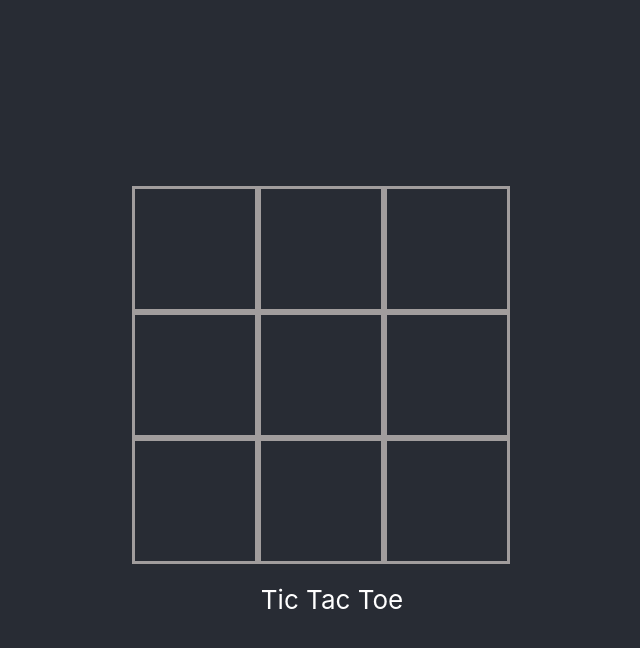
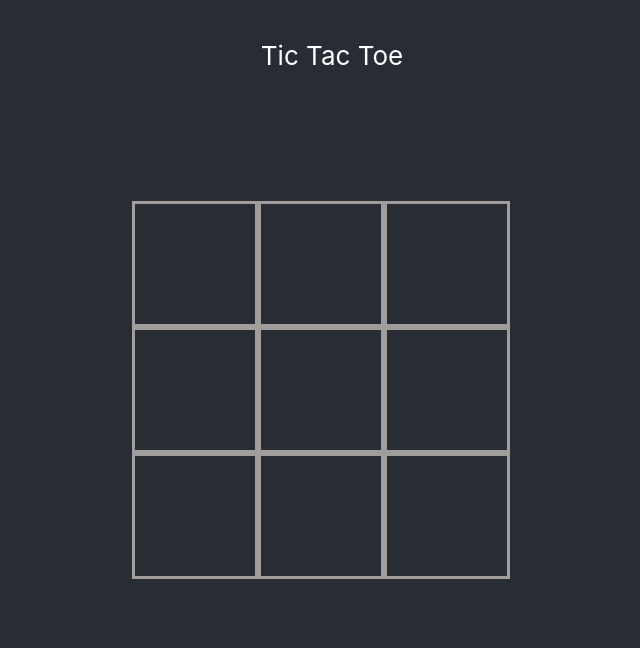
Before and after one commit to NeilRiver/Tic-Tac-Toe, a React (Create React App) app: page / in a window 1280 px wide. Shown: the top 648 px of the page, without its empty margins (308-948 px from the left). Built offline with nearby package versions, Linux system fonts and the light colour scheme.

Commit message:
small changes in styles

```diff
--- a/src/App.js
+++ b/src/App.js
@@ -40,14 +40,17 @@ if(this.state.xCount >= 3){
 
   render() {
     return (
-      <header className="App-header">
+      <div className="App-container">
+        <header>
+        Tic Tac Toe
+        </header>
         <center>
           {this.state.playingField.map((value, index) => (
             <div onClick={() => this.click(value, index)}>{value}</div>
           ))}
         </center>
-        Tic Tac Toe
-      </header>
+
+      </div>
     );
   }
 }
--- a/src/App.scss
+++ b/src/App.scss
@@ -1,4 +1,4 @@
-.App-header {
+.App-container {
   background-color: #282c34;
   min-height: 100vh;
   display: flex;
@@ -7,6 +7,11 @@
   justify-content: center;
   font-size: calc(10px + 2vmin);
   color: white;
+}
+
+header{
+  position: fixed;
+  top: 5%;
 }
 
 center {
@@ -22,6 +27,10 @@ center {
     min-width: 120px;
     min-height: 120px;
     transition-duration: .4s;
+    display: flex;
+    align-items: center;
+    justify-content: center;
+    font-size: 50px;
   }
 
   div:hover {
```
